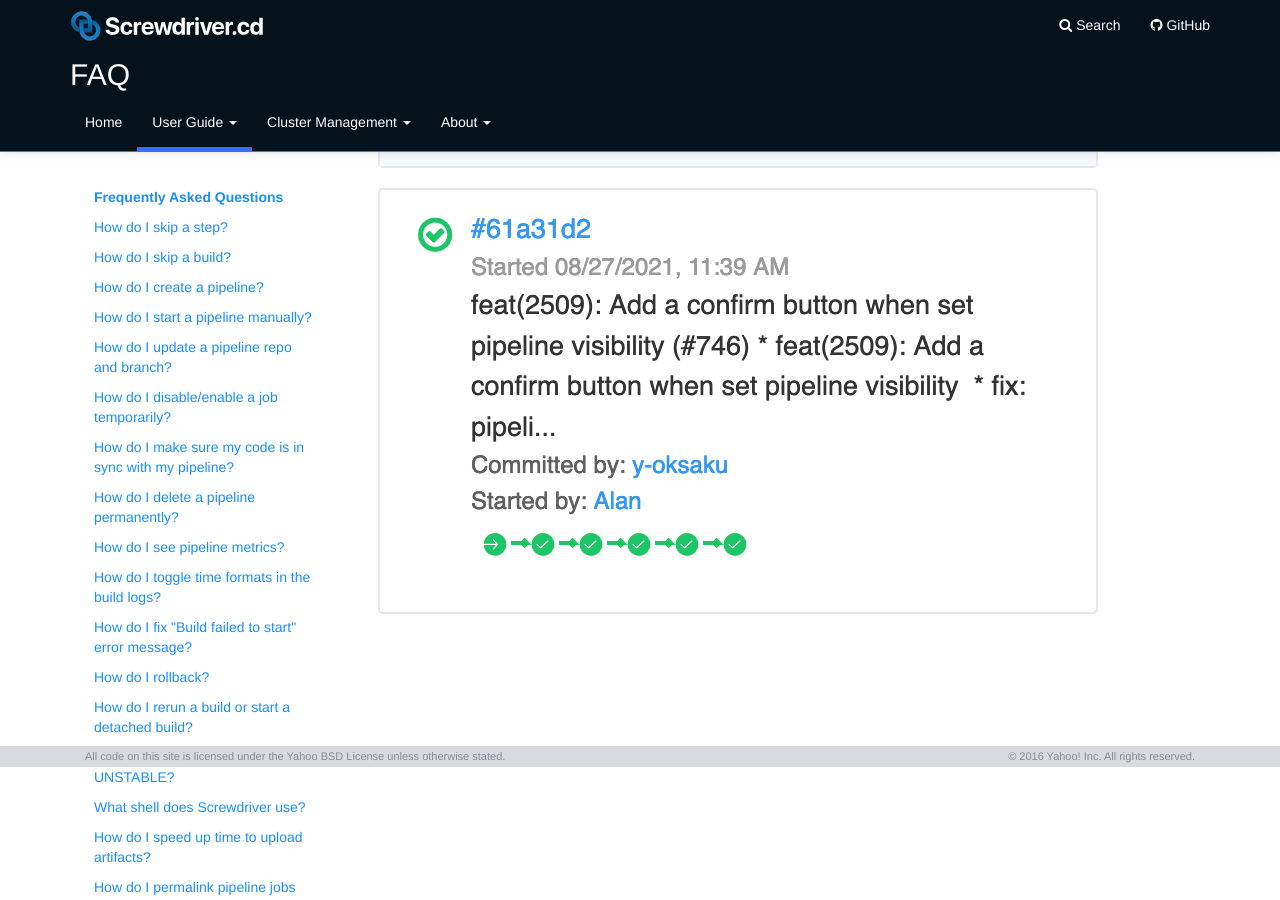
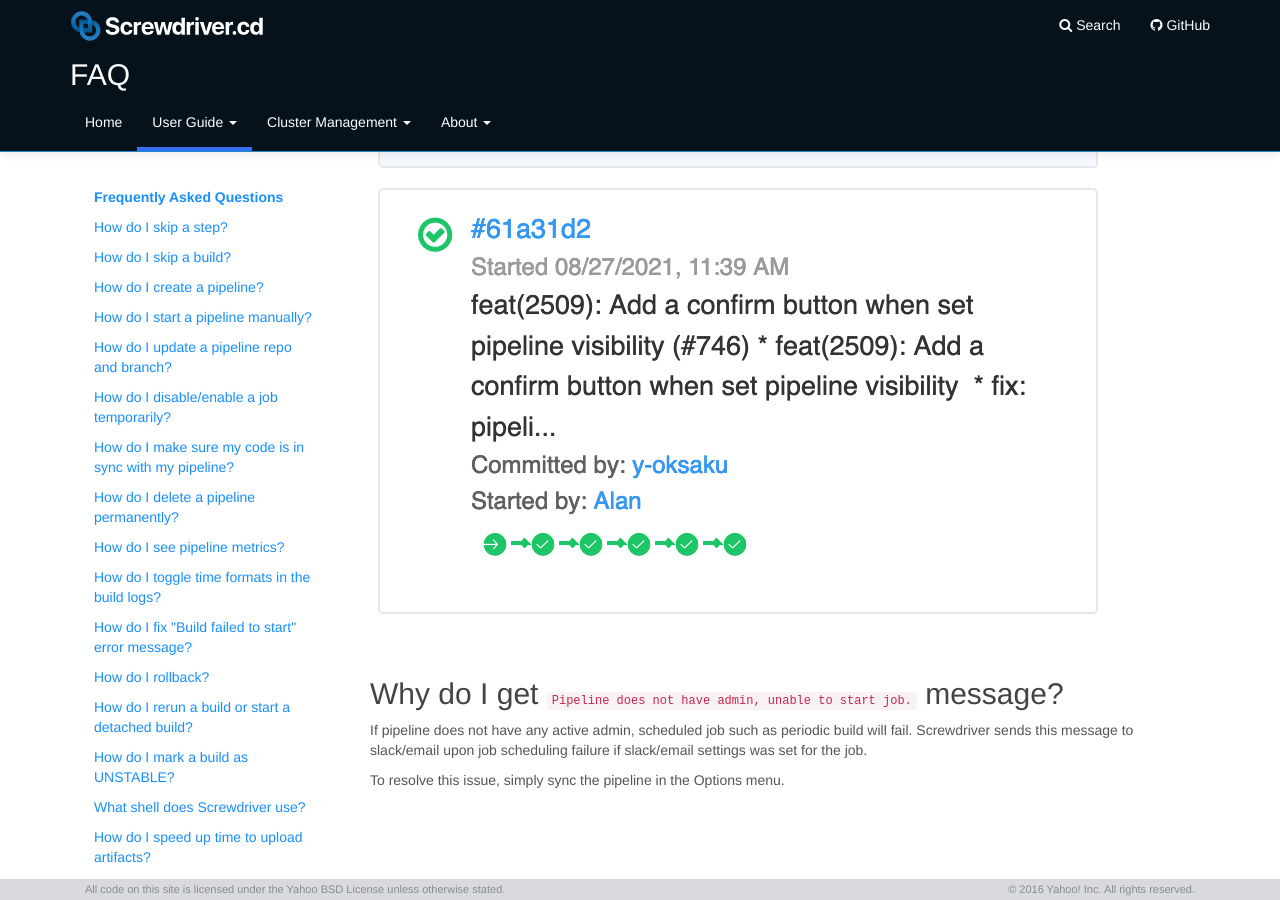
Before and after one commit to screwdriver-cd/guide, a Jekyll site: the page built from docs/user-guide/FAQ.md, in a window 1280 px wide and 900 px high, scrolled down 10156 px. Built offline with Jekyll 4.4.1, drawn with Linux system fonts in a browser that asks for light colours.

Commit message:
fix: add queue-service message to faq section

```diff
--- a/docs/user-guide/FAQ.md
+++ b/docs/user-guide/FAQ.md
@@ -59,7 +59,8 @@ toc:
       url: "#how-do-i-cancel-a-freeze-window-and-prevent-a-future-scheduled-build"
     - title: 'How do I know if my build ran with the latest SCM git sha?'
       url: "#how-do-i-know-if-my-build-ran-with-the-latest-scm-git-sha"
-
+    - title: 'Why do I get "Pipeline does not have admin, unable to start job." message?'
+      url: "#why-do-i-get-pipeline-does-not-have-admin-unable-to-start-job-message"
 ---
 
 # Frequently Asked Questions
@@ -278,3 +279,8 @@ In the following screenshot, the first event has the `blue` background for git s
 _If you have restarted builds from an older event, then first event will not be the latest. You will have to scroll down to find the latest._
 
 ![Latest SHA](./assets/latest-sha.png)
+
+## Why do I get `Pipeline does not have admin, unable to start job.` message?
+If pipeline does not have any active admin, scheduled job such as periodic build will fail. Screwdriver sends this message to slack/email upon job scheduling failure if slack/email settings was set for the job.
+
+To resolve this issue, simply sync the pipeline in the Options menu.
```
